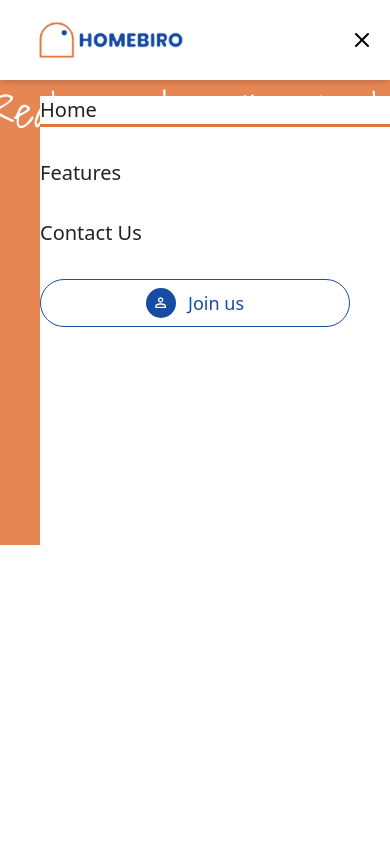
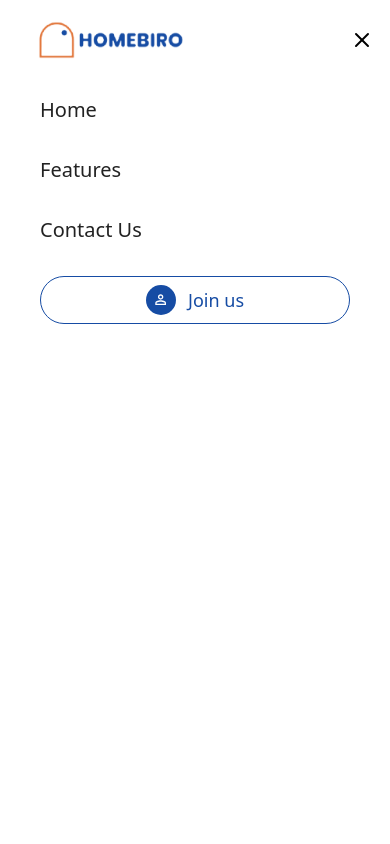
Before and after one commit to Moyo-Made/Homebiro, a Next.js app: page / in a window 390 px wide. Both pictures are taken after a click on the button 362 px from the left and 40 px from the top of the page. Shown: the top 844 px of the page. Built offline with nearby package versions, Linux system fonts and the light colour scheme; a web font is replaced by a local one.

Commit message:
updated navbar

```diff
--- a/app/components/Hero.tsx
+++ b/app/components/Hero.tsx
@@ -5,14 +5,14 @@ import React from "react";
 const Hero = () => {
 	return (
 		<section id="home" className="bg-[#E68653] md:h-[500px] h-[545px]">
-			<div className="flex md:flex-row flex-col md:justify-around  items-center">
+			<div className="flex md:flex-row flex-col md:justify-around  items-center md:mt-0 mt-20">
 				<div className="md:w-[600px] w-[500px] md:mt-0 mt-10">
 					<p className="text-white font-medium md:text-[35px] text-[26px] font-dmsans text-center md:text-end">
 						...Increase <span className="text-[#164CA4]">Freedom</span> of{" "}
 						<span className="text-[#164CA4]">Living</span>
 					</p>
 
-					<p className="text-white font-medium md:text-[60px] text-[44px] font-shadows text-center md:text-end">
+					<p className="text-white font-medium md:text-[60px] text-[40px] font-shadows text-center md:text-end">
 						Real Freedom... It&#39;s simple
 					</p>
 				</div>
@@ -24,7 +24,7 @@ const Hero = () => {
 					className="w-[400px] h-[300px] md:w-[500px] md:h-[400px] md:ml-0 ml-16 md:mt-14"
 				/>
 			</div>
-			<div className="relative w-[400px] h-[60px] rounded-full bg-[#fff] md:ml-28 md:-mt-10 mt-5 ml-14">
+			<div className="relative w-[400px] h-[60px] rounded-full bg-[#fff] md:ml-28 ml-2 md:-mt-10 mt-5 flex justify-center items-center">
 				<input
 					type="text"
 					placeholder="Enter your email"
--- a/app/components/Navbar.tsx
+++ b/app/components/Navbar.tsx
@@ -16,7 +16,10 @@ const Navbar = () => {
 		setIsMenuOpen(!isMenuOpen);
 	};
 
-    const handleLinkClick = (e: React.MouseEvent<HTMLAnchorElement>, href: string) => {
+	const handleLinkClick = (
+		e: React.MouseEvent<HTMLAnchorElement>,
+		href: string
+	) => {
 		e.preventDefault();
 		setActiveLink(href);
 		const targetId = href.replace(/.*#/, "");
@@ -31,7 +34,11 @@ const Navbar = () => {
 
 	return (
 		<nav className="fixed h-20 top-0 left-0 right-0 z-50 bg-white shadow-md flex justify-between items-center px-4 py-2">
-            <Link href="/" className="md:ml-16 z-20" onClick={(e) => handleLinkClick(e, "#home")}>
+			<Link
+				href="/"
+				className="md:ml-16 z-20"
+				onClick={(e) => handleLinkClick(e, "#home")}
+			>
 				<Image
 					src="/logo.png"
 					alt="Homebiro Logo"
@@ -46,7 +53,11 @@ const Navbar = () => {
 					<Link
 						key={link.href}
 						href={link.href}
-                        className={isActive(link.href) ? "border-b-[3px] border-b-[#E2753A]" : "border-none"}
+						className={
+							isActive(link.href)
+								? "border-b-[3px] border-b-[#E2753A]"
+								: "border-none"
+						}
 						onClick={(e) => handleLinkClick(e, link.href)}
 					>
 						{link.label}
@@ -81,14 +92,14 @@ const Navbar = () => {
 			</button>
 
 			{isMenuOpen && (
-                <div className="fixed inset-0 bg-white z-10 flex flex-col mt-24 ml-10">
+				<div className="fixed inset-0 bg-white z-10 flex flex-col pt-24 pl-10">
 					<div className="flex flex-col gap-8 text-[#222222] font-medium text-xl">
 						{navLinks.map((link) => (
 							<Link
 								key={link.href}
 								href={link.href}
-                                className={isActive(link.href) ? "border-b-[3px] border-b-[#E2753A]" : "border-none"}
-                                onClick={(e) => handleLinkClick(e, link.href)}
+								className={isActive(link.href) ? "" : "border-none"}
+								onClick={toggleMenu}
 							>
 								{link.label}
 							</Link>
```
Lines whose indentation alone changed are shown as unchanged.
